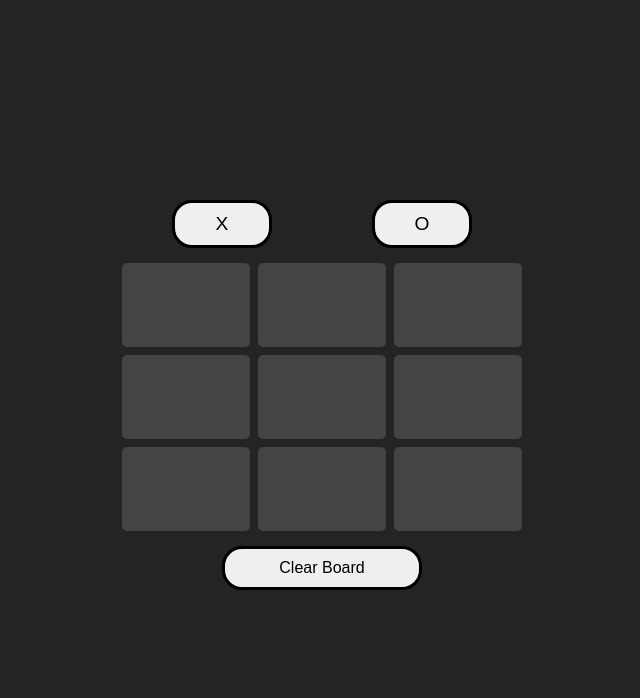
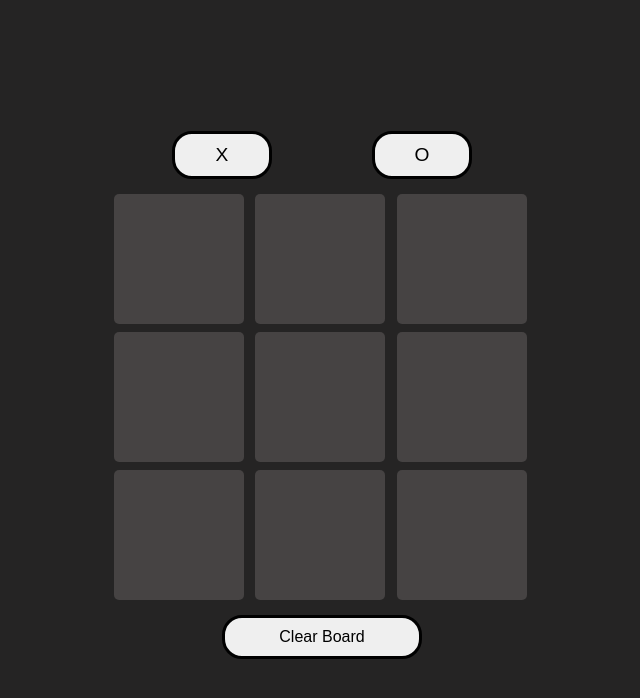
Before and after one commit to OneTooManyln/project_tic-tac-toe, a plain HTML site: page index.html in a window 1280 px wide. Shown: the whole page, without its empty margins (318-958 px from the left). Drawn offline with Linux system fonts and the light colour scheme; a web font is replaced by a local one.

Commit message:
Add set h & w to .grids

```diff
--- a/style.css
+++ b/style.css
@@ -18,8 +18,6 @@ body {
 .gameboard {
   padding: 20px;
   padding: 20px;
-  height: 400px;
-  width: 400px;
   display: flex;
   flex-direction: column;
   justify-content: center;
@@ -51,6 +49,8 @@ body {
   font-size: 4rem;
   justify-content: center;
   align-items: center;
+  height: 90px;
+  width: 90px;
 }
 
 .btn,
```
